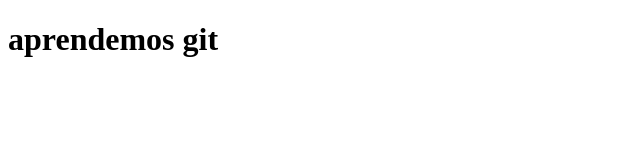
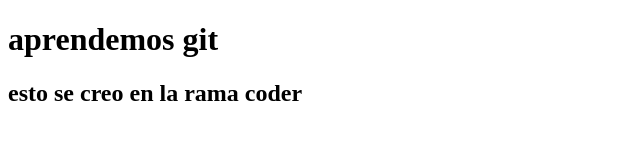
Before and after one commit to cardenasmaximiliano/prueba_2025, a plain HTML site: page index.html in a window 1280 px wide. Shown: the whole page, without its empty margins (0-640 px from the left). Drawn offline with Linux system fonts and the light colour scheme.

Commit message:
estos cambios estan en coder

```diff
--- a/index.html
+++ b/index.html
@@ -8,5 +8,6 @@
 </head>
 <body>
     <h1>aprendemos git </h1>
+    <h2>esto se creo en la rama coder</h2>
 </body>
 </html>
```
